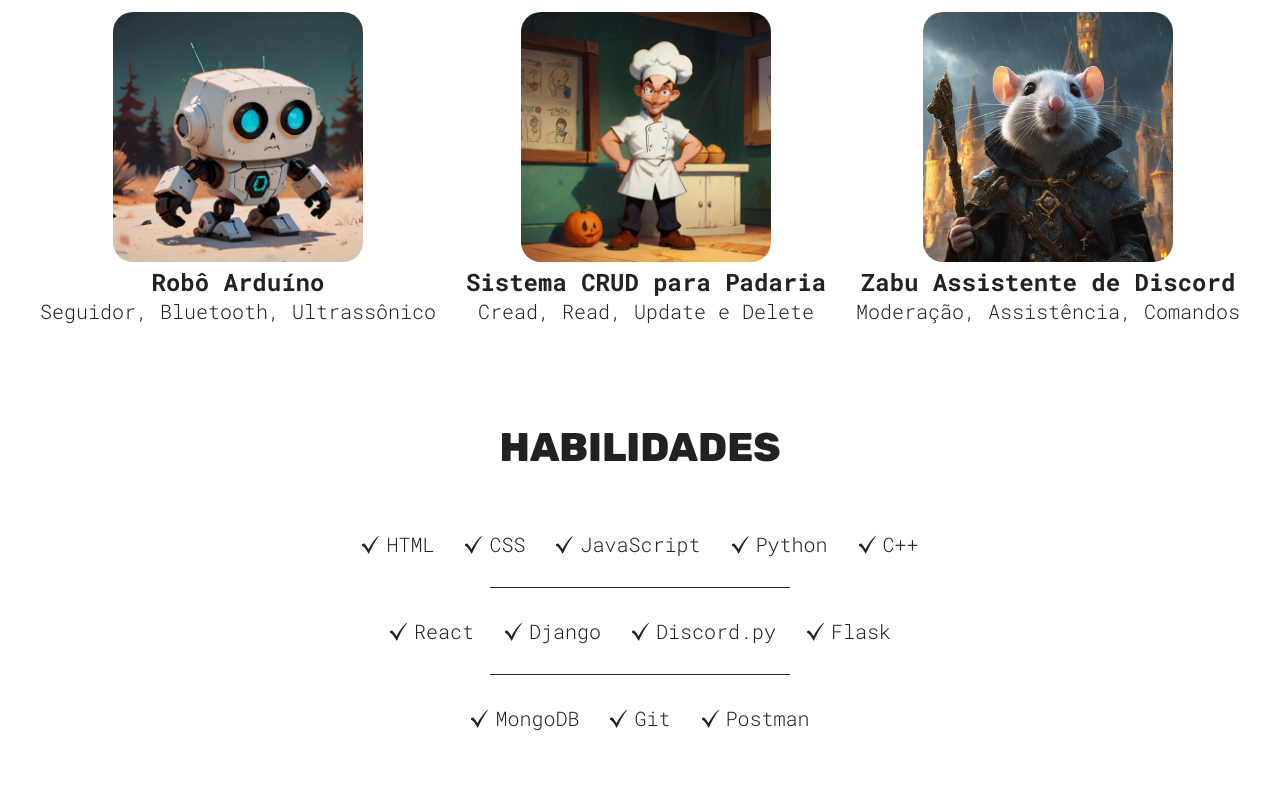
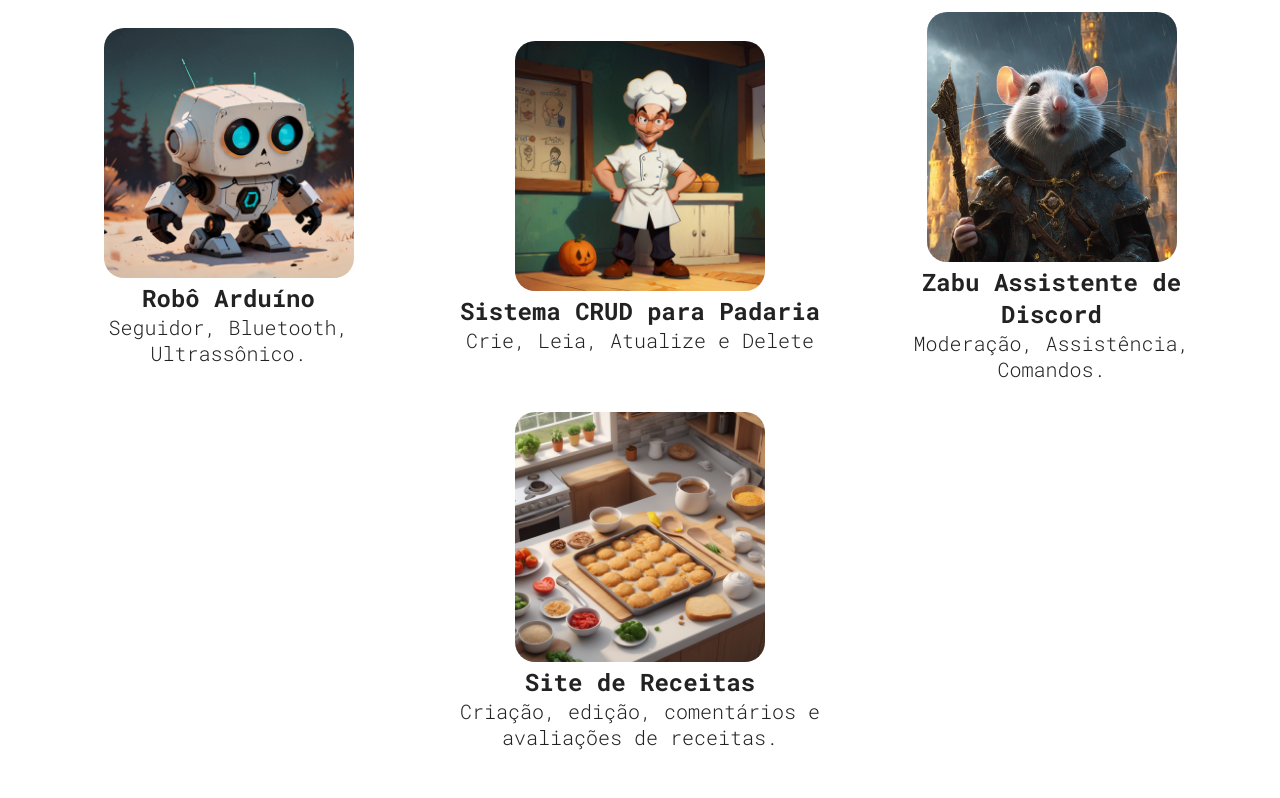
Before and after one commit to guigasdev/guigas-portfolio, a React (Vite) app: page / in a window 1280 px wide. Shown: the part 995-1793 px from the top of the page. Built offline with nearby package versions, Linux system fonts and the light colour scheme.

Commit message:
fix: fix css styles about projects width

```diff
--- a/src/sections/Projects/Projects.jsx
+++ b/src/sections/Projects/Projects.jsx
@@ -2,7 +2,7 @@
 import arduinoRobot from '../../assets/arduino-robot.jpg';
 import ProjectCard from '../../common/ProjectCard';
 import bakeCard from '../../assets/bake-cartoon-crud.jpg'
-import greenstepCard from '../../assets/green-step-logo.jpg'
+import recipeCard from '../../assets/recipe-website-logo.jpg'
 import zabuCard from '../../assets/zabu-logo.png'
 
 function Projects() {
@@ -14,19 +14,25 @@
             src={arduinoRobot}
             link={'https://github.com/guigasdev/arduino-robot'}
             h3={'Robô Arduíno'}
-            p={`Seguidor, Bluetooth, Ultrassônico`}
+            p={`Seguidor, Bluetooth, Ultrassônico.`}
         />
          < ProjectCard
             src={bakeCard}
             link={'https://github.com/guigasdev/backend_padaria'}
             h3={'Sistema CRUD para Padaria '}
-            p={'Cread, Read, Update e Delete'}
+            p={'Crie, Leia, Atualize e Delete'}
         />
           < ProjectCard
             src={zabuCard}
             link={'https://github.com/guigasdev/zabu-bot-discord'}
             h3={'Zabu Assistente de Discord'}
-            p={'Moderação, Assistência, Comandos'}
+            p={'Moderação, Assistência, Comandos.'}
+        />
+            < ProjectCard
+            src={recipeCard}
+            link={'https://github.com/guigasdev/zabu-bot-discord'}
+            h3={'Site de Receitas'}
+            p={'Criação, edição, comentários e avaliações de receitas.'}
         />
         </div>
     </section>
--- a/src/sections/Projects/ProjectsStyle.module.css
+++ b/src/sections/Projects/ProjectsStyle.module.css
@@ -11,7 +11,7 @@
     }
 
     a {
-      width: fit-content;
+      width: 30%;
       text-decoration: none;
       color: #222;
       transition: transform 200ms ease-in-out;
```
Also changed, not shown: src/assets/recipe-website-logo.jpg (added).
